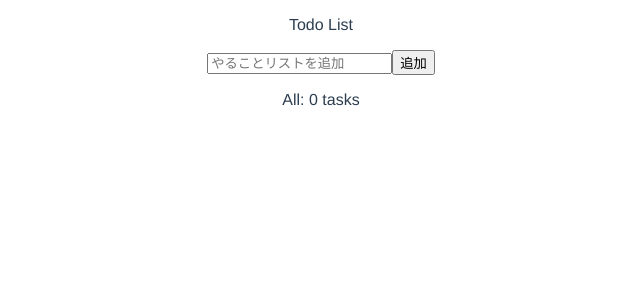
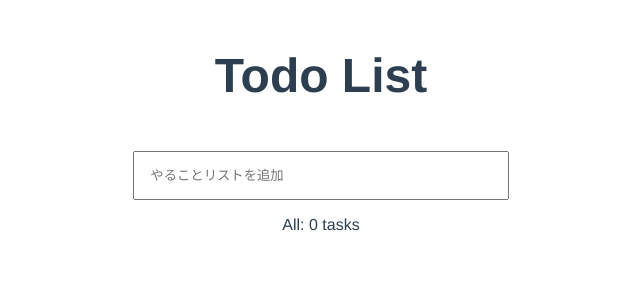
Before and after one commit to masahiro96848/vue-vuex-firebase, a Vue app: page / in a window 1280 px wide. Shown: the top 300 px of the page, without its empty margins (319-959 px from the left). Built offline with nearby package versions, Linux system fonts and the light colour scheme.

Commit message:
todoのレイアウトを修正　削除ボタンの位置を修正

```diff
--- a/src/components/AddTodo.vue
+++ b/src/components/AddTodo.vue
@@ -6,9 +6,9 @@
             class="text-input"
             placeholder="やることリストを追加"
         >
-        <button type="submit" class="btn-add">
+        <!-- <button type="submit" class="btn-add">
             追加
-        </button>
+        </button> -->
     </form>
 </template>
 
@@ -27,3 +27,12 @@ export default {
     },
 }
 </script>
+
+<style >
+.text-input {
+    width: 27%;
+    padding: 15px 15px ;
+
+}
+
+</style>
--- a/src/components/Board.vue
+++ b/src/components/Board.vue
@@ -1,7 +1,7 @@
 <template>
     <div>
         <header>
-            <p>Todo List</p>
+            <p class="p-title">Todo List</p>
         </header>
         <main>
         <AddTodo />
@@ -36,3 +36,10 @@ export default {
     }
 }
 </script>
+
+<style>
+.p-title {
+    font-size: 48px;
+    font-weight: 700;
+}
+</style>
--- a/src/components/TodoList.vue
+++ b/src/components/TodoList.vue
@@ -1,9 +1,11 @@
 <template>
-    <div class="list">
-        <p class="listheader">{{ title }}
-            <span class="updatelist" @click="updateList">編集</span>
-            <span class="deletelist" @click="removeList">削除</span>
-        </p>
+    <div class="p-lists">
+        <div class="p-list">
+            <p class="p-todolist">{{ title }} </p>
+        </div>
+            <button class="p-deletelist" @click="removeList">削除</button>
+
+
 
     </div>
 </template>
@@ -30,3 +32,20 @@ export default {
     },
 }
 </script>
+<style>
+.p-lists {
+    display: flex;
+    width: 30%;
+    margin: 20px auto;
+    border: 1px solid black;
+}
+.p-list {
+    width: 90%;
+}
+.p-todolist {
+    text-align: left;
+    padding: 15px 15px 15px 60px;
+    margin: 0;
+}
+
+</style>
```
Also changed, not shown: src/App.vue (indentation only).
